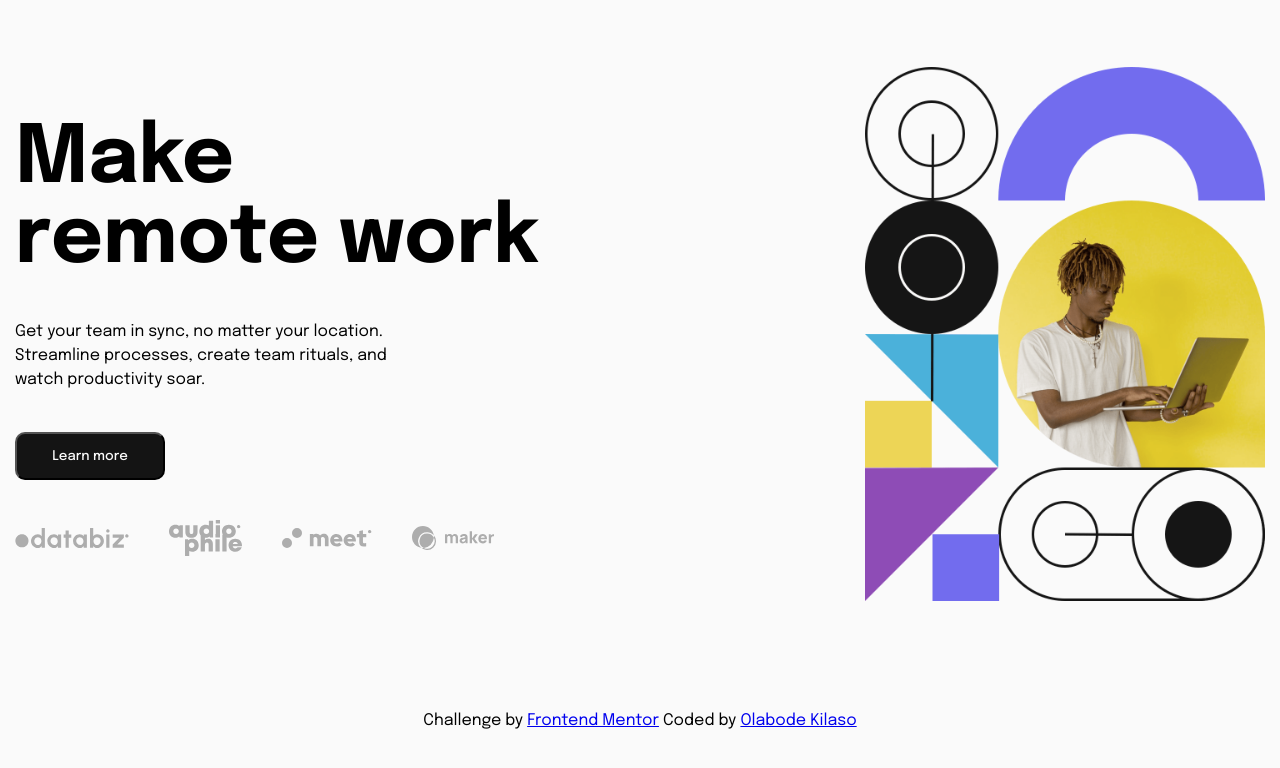
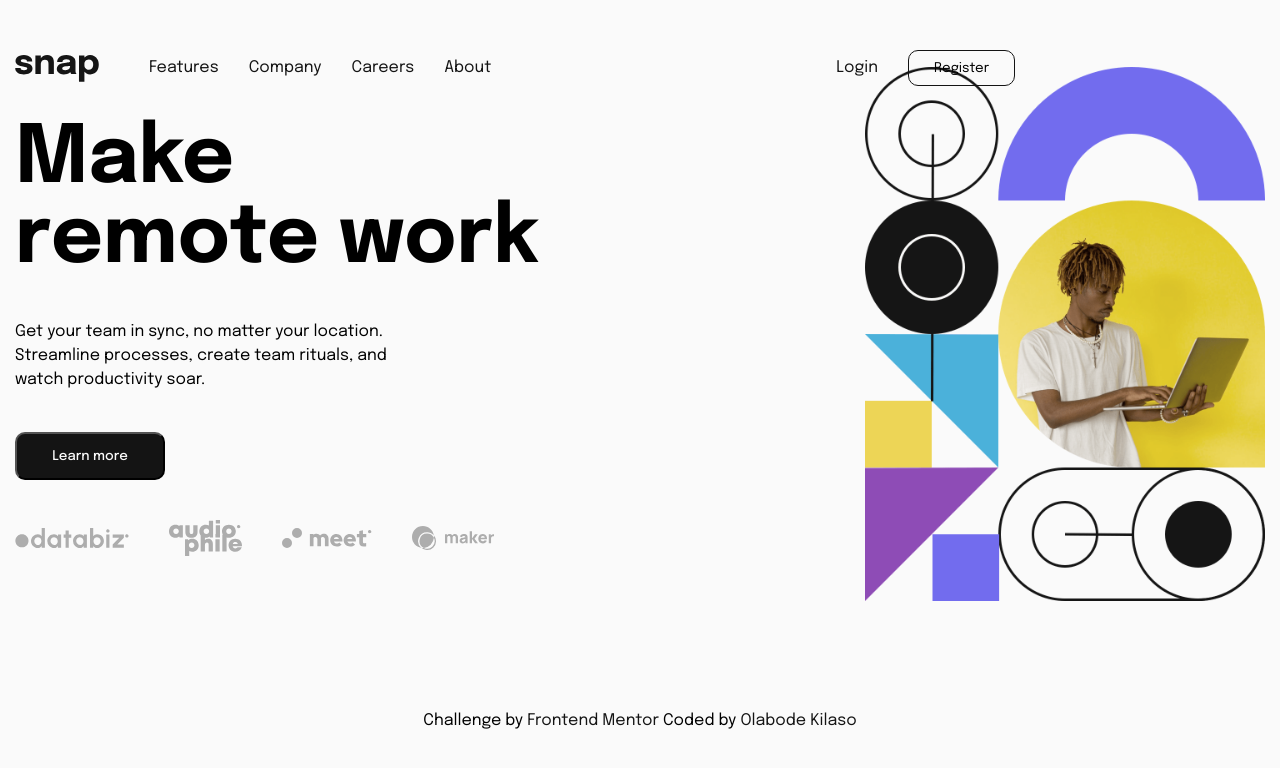
Before and after one commit to Great-kiola/Intro-section---dropdown-fem, a plain HTML site: page index.html in a window 1280 px wide. Drawn offline with Linux system fonts and the light colour scheme.

Commit message:
Made changes to the html and css files

```diff
--- a/index.html
+++ b/index.html
@@ -13,6 +13,33 @@
 <body>
 
   <main>
+
+    <nav>
+
+      <div class="logoMenu">
+        <img src="/images/logo.svg" alt="Brand Logo">
+
+        <ul>
+          <li><a href="">Features</a></li>
+          <li><a href="">Company</a></li>
+          <li><a href="">Careers</a></li>
+          <li><a href="">About</a></li>
+        </ul>
+      </div>
+
+      <div class="signOut">
+        <ul>
+          <li><a href="">Login</a></li>
+          <li><a href="">
+            <button class="registerBtn">Register</button>
+          </a></li>
+        </ul>
+      </div>
+
+
+
+
+    </nav>
 
     <div class="container">
 
@@ -59,12 +86,6 @@
 
   </footer>
 
-<!--
-  Features
-  Company
-  Careers
-      Login
-    Register
-  About -->
+
 </body>
 </html>
--- a/style.css
+++ b/style.css
@@ -63,6 +63,53 @@ body{
 .container .imgDiv img{
     width: 400px;
 }
+
+
+nav{
+    position: fixed;
+    top: 50px;
+    display: flex;
+    align-items: center;
+    justify-content: space-between;
+    width: 1000px;
+}
+nav .logoMenu{
+    display: flex;
+    align-items: center;
+    justify-content: space-between;
+}
+nav .logoMenu ul{
+    margin-left: 20px;
+    display: flex;
+    align-items: center;
+    justify-content: space-between;
+}
+nav .signOut ul{
+    display: flex;
+    align-items: center;
+    justify-content: space-between;
+}
+nav .signOut ul li, nav .logoMenu ul li{
+    margin-left: 30px;
+}
+ul{
+    list-style: none;
+}
+a{
+    text-decoration: none;
+    color: var(--AlmostBlack);
+}
+.registerBtn{
+    border: 1px solid var(--AlmostBlack);
+    background-color: transparent;
+    padding: 10px 25px;
+    border-radius: 10px;
+    cursor: pointer;
+}
+.registerBtn:hover{
+    background-color: var(--AlmostBlack);
+    color: var(--AlmostWhite);
+}
 :root{
     --AlmostWhite: hsl(0, 0%, 98%);
     --MediumGray: hsl(0, 0%, 41%);
```
